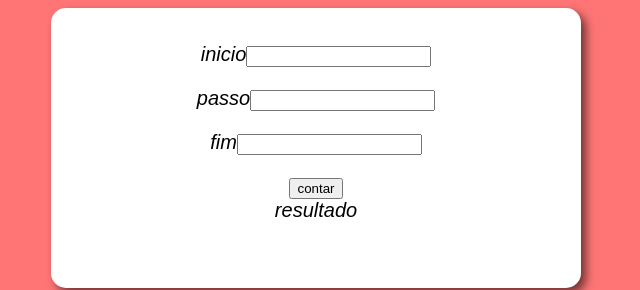
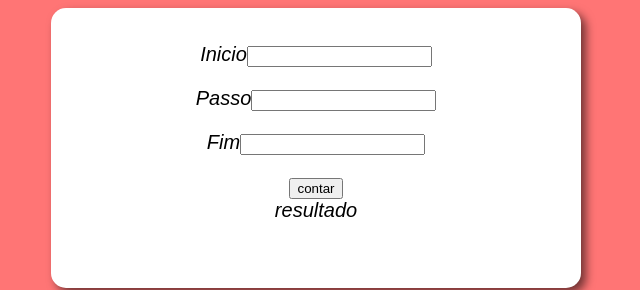
Before and after one commit to danielfalcaovt/javascript, a plain HTML site: page aula12ex/contagem2/ex001¹.html in a window 1280 px wide. Shown: the top 290 px of the page, 324-964 px from the left. Drawn offline with Linux system fonts and the light colour scheme.

Commit message:
UPGRADE PROJETOS

```diff
--- a/aula12ex/PENULTIMO-EXERCICIO/style2.css
+++ b/aula12ex/PENULTIMO-EXERCICIO/style2.css
@@ -24,7 +24,8 @@ body{
     font-style: italic;
     box-shadow: 5px 5px 10px rgba(0, 0, 0, 0.562);
     height: 250px;
-    }
+    padding-bottom:50px;
+}
     footer{
     color: white;
     text-align: center;
@@ -34,9 +35,10 @@ body{
         margin-top: 10px;
         border-radius: 100%;
         height: 200px;
-        width: 200px;
+        min-width: 200px;
         border-style: solid;
         border-color: black;
         border-width: 6px;
         box-shadow: 5px 5px 10px rgba(0, 0, 0, 0.432);
+
     }
--- a/aula12ex/contagem2/ex001¹.html
+++ b/aula12ex/contagem2/ex001¹.html
@@ -10,9 +10,9 @@
     <header></header>
 
     <section>
-    <p>inicio<input type="number" name="ini" id="ini"></p>
-    <p>passo<input type="number" name="pas" id="pas"></p>
-    <p>fim<input type="number" name="fim" id="fim"></p>
+    <p>Inicio<input type="number" name="ini" id="ini"></p>
+    <p>Passo<input type="number" name="pas" id="pas"></p>
+    <p>Fim<input type="number" name="fim" id="fim"></p>
         <input type="button" value="contar" onclick="contar()">
         <div id="res">resultado</div>
     </section>
```
Also changed, not shown: aula12ex/PENULTIMO-EXERCICIO/ex001¹.html (+1 -1 lines), 1 other file.
